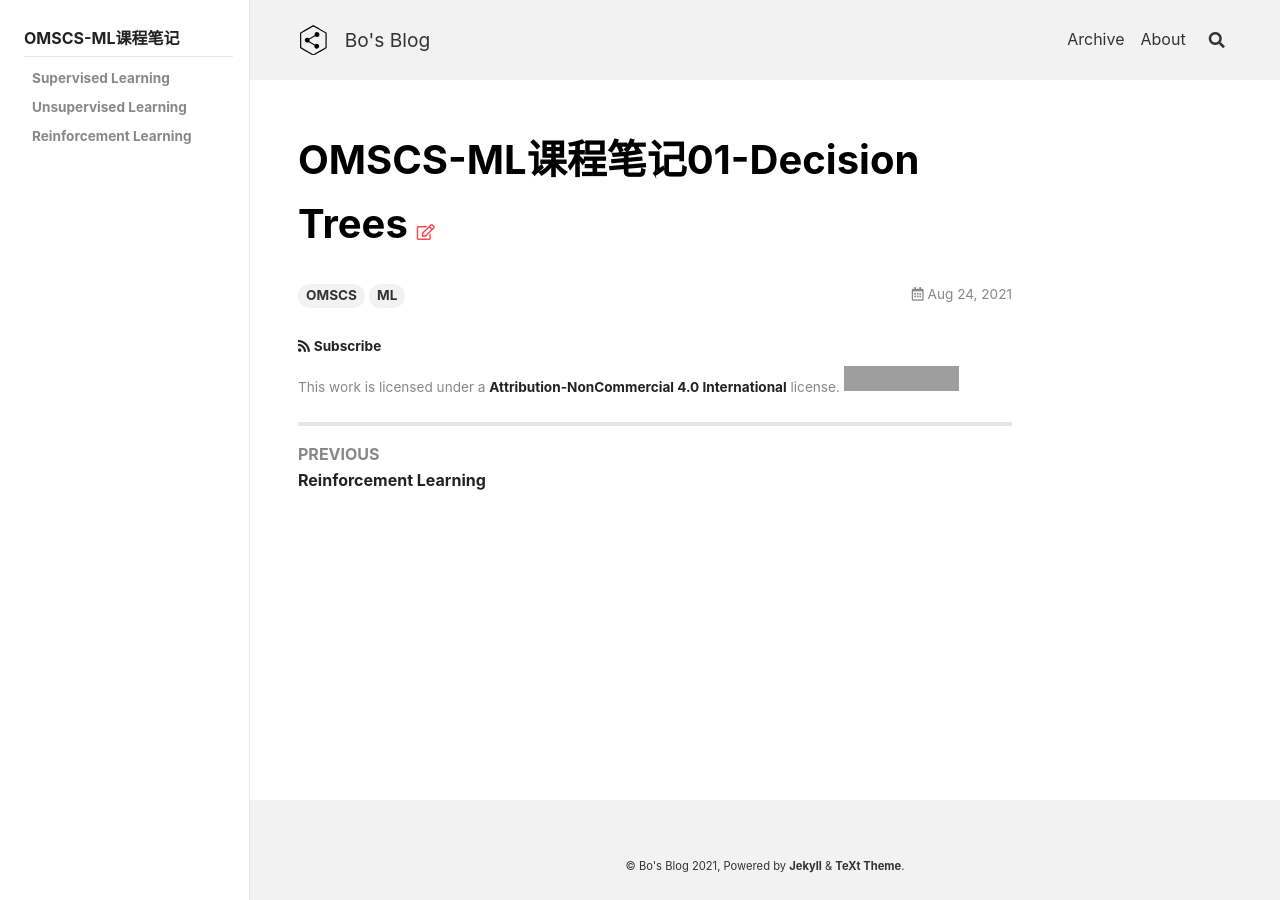
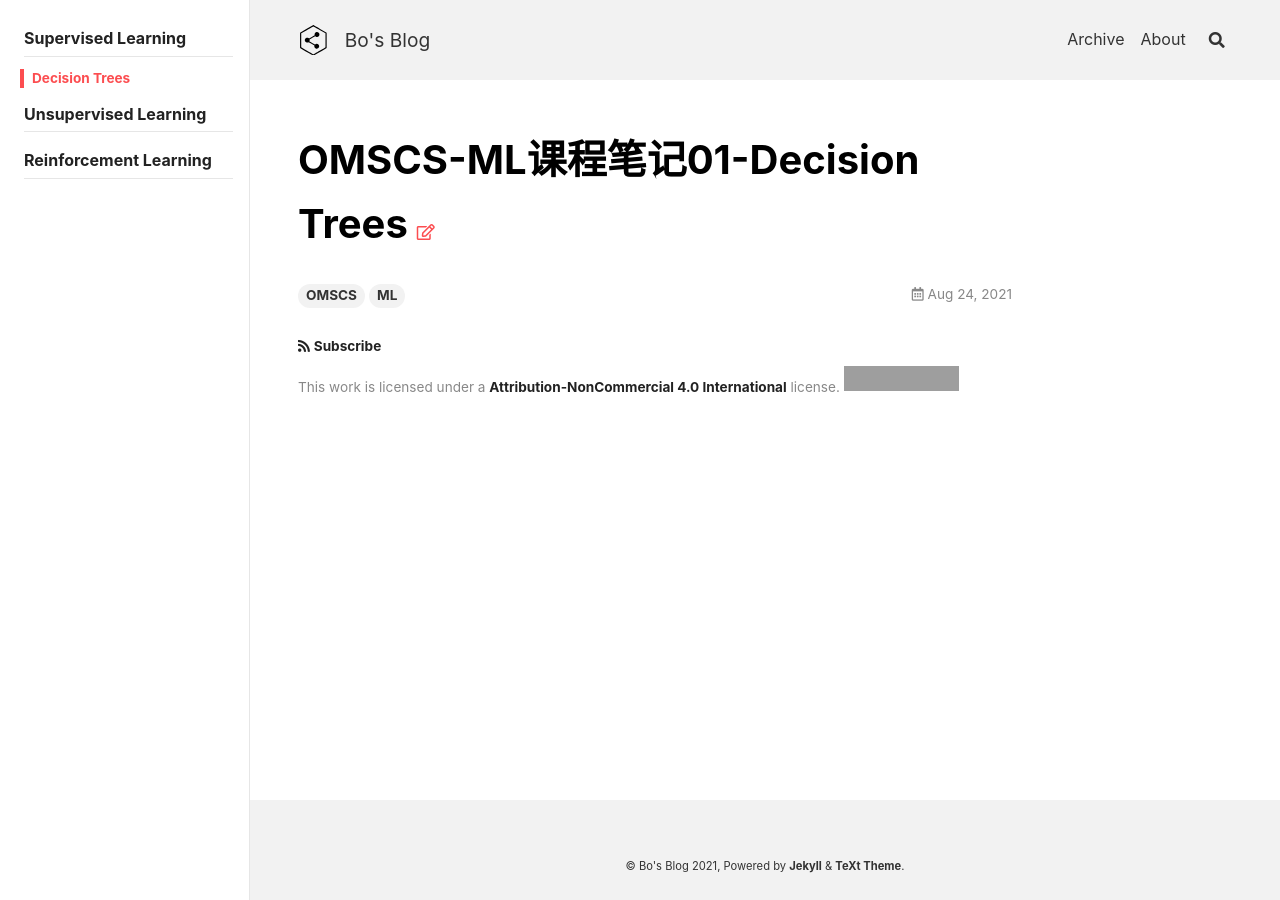
Before and after one commit to peng00bo00/peng00bo00_previous_blog, a Jekyll site: the page built from _posts/2021-08-24-OMSCS-ML-NOTES-01.md, in a window 1280 px wide. Built offline with Jekyll 4.4.1, drawn with Linux system fonts in a browser that asks for light colours; nearby versions of some CDN libraries; grey boxes are pictures that could not be loaded.

Commit message:
Update navigation.yml

```diff
--- a/_data/navigation.yml
+++ b/_data/navigation.yml
@@ -68,13 +68,11 @@ DDG:
         url: /2021/08/23/DDG-NOTES-5.html
 
 OMSCS-ML:
-  - title: OMSCS-ML课程笔记
+  - title: Supervised Learning
     children:
-      - title: Supervised Learning
-        children:
-          - title: Decision Trees
-            url: /2021/08/24/OMSCS-ML-NOTES-01.html
+      - title: Decision Trees
+        url: /2021/08/24/OMSCS-ML-NOTES-01.html
 
-      - title: Unsupervised Learning
+  - title: Unsupervised Learning
 
-      - title: Reinforcement Learning
+  - title: Reinforcement Learning
```
